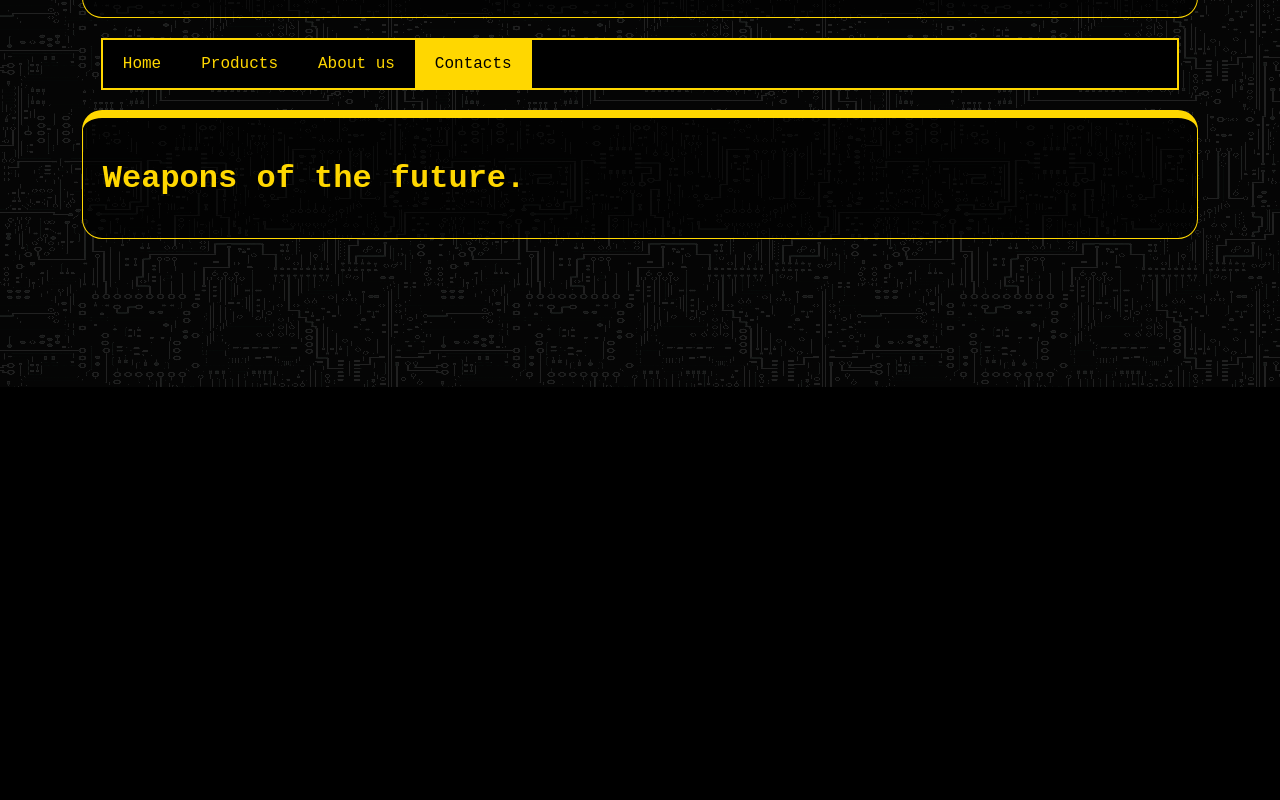
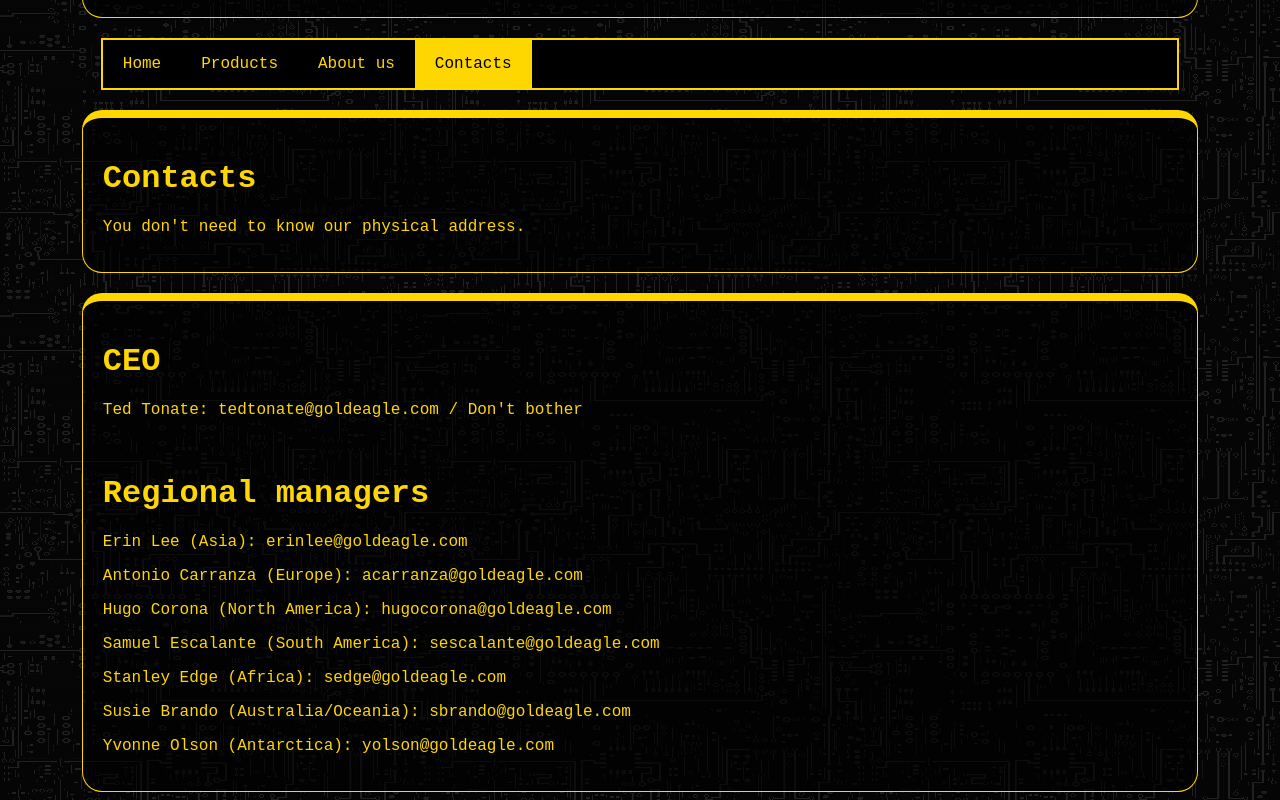
Before and after one commit to sandersoodla/veebileht, a plain HTML site: page contacts.html in a window 1280 px wide. Shown: the part 413-1213 px from the top of the page. Before the commit the page ends 800 px from the top, so only its background shows below. Drawn offline with Linux system fonts and the light colour scheme; a web font is replaced by a local one.

Commit message:
contacts page

```diff
--- a/contacts.html
+++ b/contacts.html
@@ -20,10 +20,21 @@
             </ul>
         </div>
         <div class="contentbox">
-            <h1>Weapons of the future.</h1>
-            <p>
-
-            </p>
+            <h1>Contacts</h1>
+            <p>You don't need to know our physical address.</p>
+        </div>
+        <div class="contentbox">
+            <h1>CEO</h1>
+            <p>Ted Tonate: tedtonate@goldeagle.com / Don't bother</p>
+            <br>
+            <h1>Regional managers</h1>
+            <p>Erin Lee (Asia): erinlee@goldeagle.com</p>
+            <p>Antonio Carranza (Europe): acarranza@goldeagle.com</p>
+            <p>Hugo Corona (North America): hugocorona@goldeagle.com</p>
+            <p>Samuel Escalante (South America): sescalante@goldeagle.com</p>
+            <p>Stanley Edge (Africa): sedge@goldeagle.com</p>
+            <p>Susie Brando (Australia/Oceania): sbrando@goldeagle.com</p>
+            <p>Yvonne Olson (Antarctica): yolson@goldeagle.com</p>
         </div>
     </body>
 </html>
```
